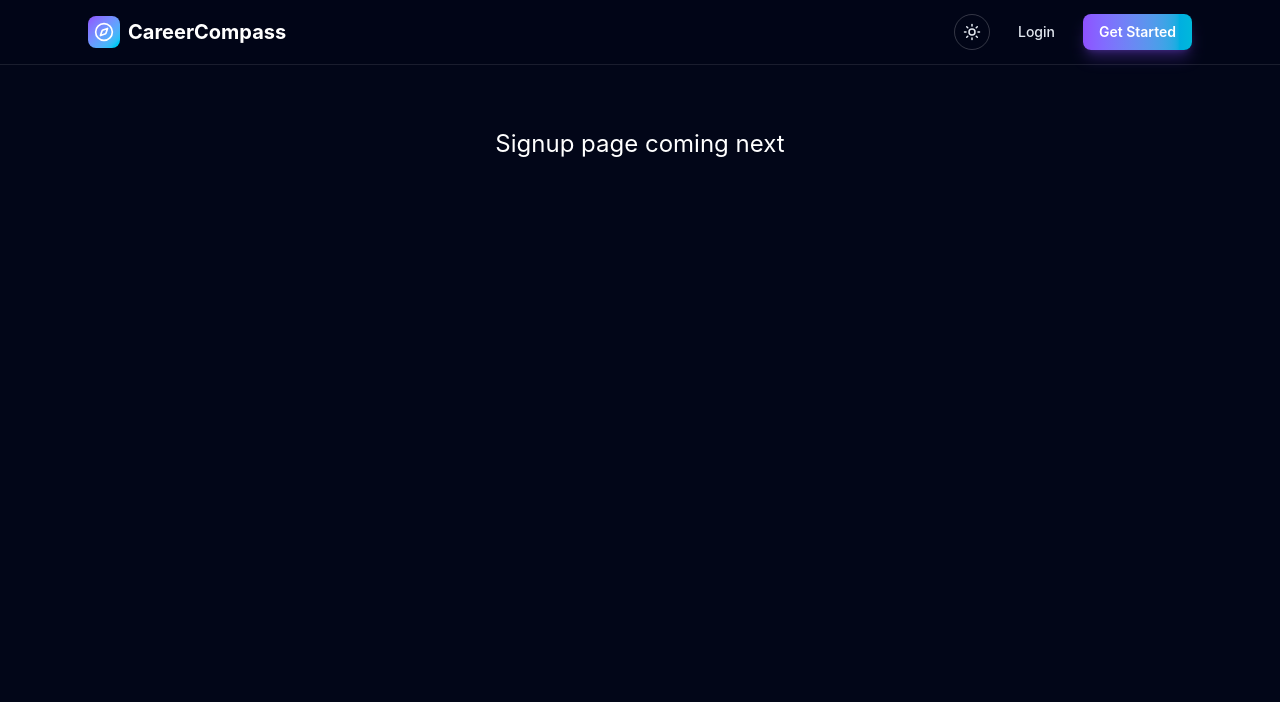
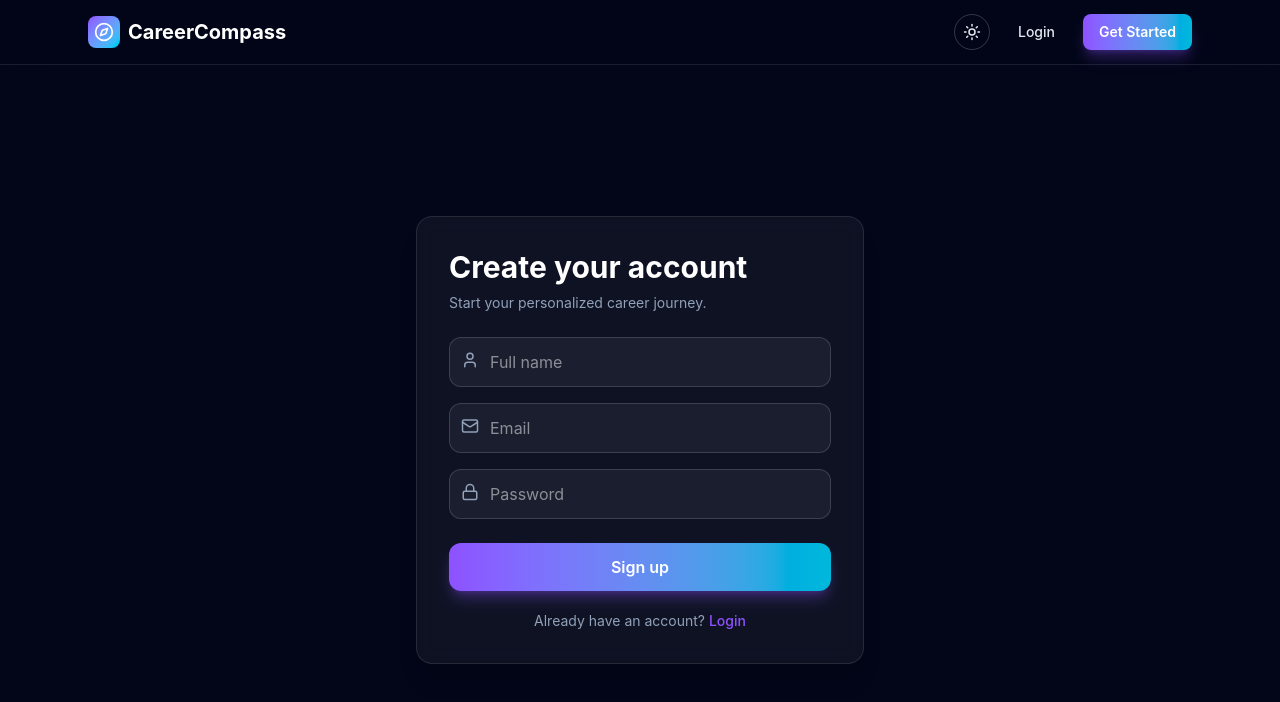
Before and after one commit to kushalpurohit1165/careercompass, a React (Vite) app in the folder client/: page /signup in a window 1280 px wide. Shown: the top 702 px of the page. Built offline with nearby package versions, Linux system fonts and the light colour scheme.

Commit message:
Add login and signup pages

```diff
--- a/client/src/App.jsx
+++ b/client/src/App.jsx
@@ -3,6 +3,7 @@ import Navbar from "./components/Navbar";
 import Landing from "./pages/Landing";
 import Login from "./pages/Login";
 import Signup from "./pages/Signup";
+import Dashboard from "./pages/Dashboard";
 
 export default function App() {
   return (
@@ -12,6 +13,7 @@ export default function App() {
         <Route path="/" element={<Landing />} />
         <Route path="/login" element={<Login />} />
         <Route path="/signup" element={<Signup />} />
+        <Route path="/dashboard" element={<Dashboard />} />
       </Routes>
     </div>
   );
--- /dev/null
+++ b/client/src/api.js
@@ -0,0 +1,11 @@
+import axios from "axios";
+
+const api = axios.create({ baseURL: "http://localhost:5000/api" });
+
+api.interceptors.request.use((config) => {
+  const token = localStorage.getItem("token");
+  if (token) config.headers.Authorization = `Bearer ${token}`;
+  return config;
+});
+
+export default api;
--- /dev/null
+++ b/client/src/context/AuthContext.jsx
@@ -0,0 +1,41 @@
+import { createContext, useContext, useState } from "react";
+import api from "../api";
+
+const AuthContext = createContext();
+
+export function AuthProvider({ children }) {
+  const [user, setUser] = useState(() => {
+    const saved = localStorage.getItem("user");
+    return saved ? JSON.parse(saved) : null;
+  });
+
+  const saveAuth = (data) => {
+    localStorage.setItem("token", data.token);
+    localStorage.setItem("user", JSON.stringify(data.user));
+    setUser(data.user);
+  };
+
+  const signup = async (name, email, password) => {
+    const { data } = await api.post("/auth/signup", { name, email, password });
+    saveAuth(data);
+  };
+
+  const login = async (email, password) => {
+    const { data } = await api.post("/auth/login", { email, password });
+    saveAuth(data);
+  };
+
+  const logout = () => {
+    localStorage.removeItem("token");
+    localStorage.removeItem("user");
+    setUser(null);
+  };
+
+  return (
+    <AuthContext.Provider value={{ user, signup, login, logout }}>
+      {children}
+    </AuthContext.Provider>
+  );
+}
+
+export const useAuth = () => useContext(AuthContext);
--- a/client/src/main.jsx
+++ b/client/src/main.jsx
@@ -4,12 +4,15 @@ import { BrowserRouter } from "react-router-dom";
 import "./index.css";
 import App from "./App.jsx";
 import { ThemeProvider } from "./context/ThemeContext.jsx";
+import { AuthProvider } from "./context/AuthContext.jsx";
 
 createRoot(document.getElementById("root")).render(
   <StrictMode>
     <BrowserRouter>
       <ThemeProvider>
-        <App />
+        <AuthProvider>
+          <App />
+        </AuthProvider>
       </ThemeProvider>
     </BrowserRouter>
   </StrictMode>,
--- /dev/null
+++ b/client/src/pages/Dashboard.jsx
@@ -0,0 +1,21 @@
+import { Navigate } from "react-router-dom";
+import { useAuth } from "../context/AuthContext";
+
+export default function Dashboard() {
+  const { user, logout } = useAuth();
+
+  if (!user) return <Navigate to="/login" />;
+
+  return (
+    <div className="pt-32 text-center">
+      <h1 className="text-3xl font-bold">Welcome, {user.name}!</h1>
+      <p className="mt-2 text-slate-500">Your dashboard is coming soon.</p>
+      <button
+        onClick={logout}
+        className="mt-6 px-5 py-2 rounded-lg border border-slate-300 dark:border-white/20 hover:bg-slate-100 dark:hover:bg-white/10 transition"
+      >
+        Logout
+      </button>
+    </div>
+  );
+}
--- a/client/src/pages/Login.jsx
+++ b/client/src/pages/Login.jsx
@@ -1,3 +1,93 @@
+import { useState } from "react";
+import { Link, useNavigate } from "react-router-dom";
+import { Mail, Lock } from "lucide-react";
+import { useAuth } from "../context/AuthContext";
+
 export default function Login() {
-  return <div className="pt-32 text-center text-2xl">Login page coming next</div>;
+  const { login } = useAuth();
+  const navigate = useNavigate();
+  const [form, setForm] = useState({ email: "", password: "" });
+  const [error, setError] = useState("");
+  const [loading, setLoading] = useState(false);
+
+  const handleChange = (e) =>
+    setForm({ ...form, [e.target.name]: e.target.value });
+
+  const handleSubmit = async (e) => {
+    e.preventDefault();
+    setError("");
+    setLoading(true);
+    try {
+      await login(form.email, form.password);
+      navigate("/dashboard");
+    } catch (err) {
+      setError(err.response?.data?.message || "Something went wrong");
+    } finally {
+      setLoading(false);
+    }
+  };
+
+  const inputClass =
+    "w-full pl-10 pr-4 py-3 rounded-xl border border-slate-300 dark:border-white/15 bg-white dark:bg-white/5 outline-none focus:border-violet-500 transition";
+
+  return (
+    <div className="min-h-screen flex items-center justify-center px-6 pt-20">
+      <form
+        onSubmit={handleSubmit}
+        className="w-full max-w-md p-8 rounded-2xl border border-slate-200 dark:border-white/10 bg-white/70 dark:bg-white/5 backdrop-blur-md shadow-xl"
+      >
+        <h1 className="text-3xl font-bold">Welcome back</h1>
+        <p className="mt-2 text-sm text-slate-600 dark:text-slate-400">
+          Login to continue your career journey.
+        </p>
+
+        {error && (
+          <p className="mt-4 text-sm text-red-500 bg-red-500/10 px-3 py-2 rounded-lg">
+            {error}
+          </p>
+        )}
+
+        <div className="mt-6 space-y-4">
+          <div className="relative">
+            <Mail size={18} className="absolute left-3 top-3.5 text-slate-400" />
+            <input
+              name="email"
+              type="email"
+              placeholder="Email"
+              value={form.email}
+              onChange={handleChange}
+              className={inputClass}
+              required
+            />
+          </div>
+          <div className="relative">
+            <Lock size={18} className="absolute left-3 top-3.5 text-slate-400" />
+            <input
+              name="password"
+              type="password"
+              placeholder="Password"
+              value={form.password}
+              onChange={handleChange}
+              className={inputClass}
+              required
+            />
+          </div>
+        </div>
+
+        <button
+          disabled={loading}
+          className="mt-6 w-full py-3 rounded-xl font-semibold text-white bg-linear-to-r from-violet-500 to-cyan-500 shadow-lg shadow-violet-500/30 hover:opacity-90 transition disabled:opacity-60"
+        >
+          {loading ? "Logging in..." : "Login"}
+        </button>
+
+        <p className="mt-5 text-center text-sm text-slate-600 dark:text-slate-400">
+          New here?{" "}
+          <Link to="/signup" className="text-violet-500 font-medium">
+            Create an account
+          </Link>
+        </p>
+      </form>
+    </div>
+  );
 }
--- a/client/src/pages/Signup.jsx
+++ b/client/src/pages/Signup.jsx
@@ -1,3 +1,104 @@
+import { useState } from "react";
+import { Link, useNavigate } from "react-router-dom";
+import { User, Mail, Lock } from "lucide-react";
+import { useAuth } from "../context/AuthContext";
+
 export default function Signup() {
-  return <div className="pt-32 text-center text-2xl">Signup page coming next</div>;
+  const { signup } = useAuth();
+  const navigate = useNavigate();
+  const [form, setForm] = useState({ name: "", email: "", password: "" });
+  const [error, setError] = useState("");
+  const [loading, setLoading] = useState(false);
+
+  const handleChange = (e) =>
+    setForm({ ...form, [e.target.name]: e.target.value });
+
+  const handleSubmit = async (e) => {
+    e.preventDefault();
+    setError("");
+    setLoading(true);
+    try {
+      await signup(form.name, form.email, form.password);
+      navigate("/dashboard");
+    } catch (err) {
+      setError(err.response?.data?.message || "Something went wrong");
+    } finally {
+      setLoading(false);
+    }
+  };
+
+  const inputClass =
+    "w-full pl-10 pr-4 py-3 rounded-xl border border-slate-300 dark:border-white/15 bg-white dark:bg-white/5 outline-none focus:border-violet-500 transition";
+
+  return (
+    <div className="min-h-screen flex items-center justify-center px-6 pt-20">
+      <form
+        onSubmit={handleSubmit}
+        className="w-full max-w-md p-8 rounded-2xl border border-slate-200 dark:border-white/10 bg-white/70 dark:bg-white/5 backdrop-blur-md shadow-xl"
+      >
+        <h1 className="text-3xl font-bold">Create your account</h1>
+        <p className="mt-2 text-sm text-slate-600 dark:text-slate-400">
+          Start your personalized career journey.
+        </p>
+
+        {error && (
+          <p className="mt-4 text-sm text-red-500 bg-red-500/10 px-3 py-2 rounded-lg">
+            {error}
+          </p>
+        )}
+
+        <div className="mt-6 space-y-4">
+          <div className="relative">
+            <User size={18} className="absolute left-3 top-3.5 text-slate-400" />
+            <input
+              name="name"
+              placeholder="Full name"
+              value={form.name}
+              onChange={handleChange}
+              className={inputClass}
+              required
+            />
+          </div>
+          <div className="relative">
+            <Mail size={18} className="absolute left-3 top-3.5 text-slate-400" />
+            <input
+              name="email"
+              type="email"
+              placeholder="Email"
+              value={form.email}
+              onChange={handleChange}
+              className={inputClass}
+              required
+            />
+          </div>
+          <div className="relative">
+            <Lock size={18} className="absolute left-3 top-3.5 text-slate-400" />
+            <input
+              name="password"
+              type="password"
+              placeholder="Password"
+              value={form.password}
+              onChange={handleChange}
+              className={inputClass}
+              required
+            />
+          </div>
+        </div>
+
+        <button
+          disabled={loading}
+          className="mt-6 w-full py-3 rounded-xl font-semibold text-white bg-linear-to-r from-violet-500 to-cyan-500 shadow-lg shadow-violet-500/30 hover:opacity-90 transition disabled:opacity-60"
+        >
+          {loading ? "Creating account..." : "Sign up"}
+        </button>
+
+        <p className="mt-5 text-center text-sm text-slate-600 dark:text-slate-400">
+          Already have an account?{" "}
+          <Link to="/login" className="text-violet-500 font-medium">
+            Login
+          </Link>
+        </p>
+      </form>
+    </div>
+  );
 }
```
